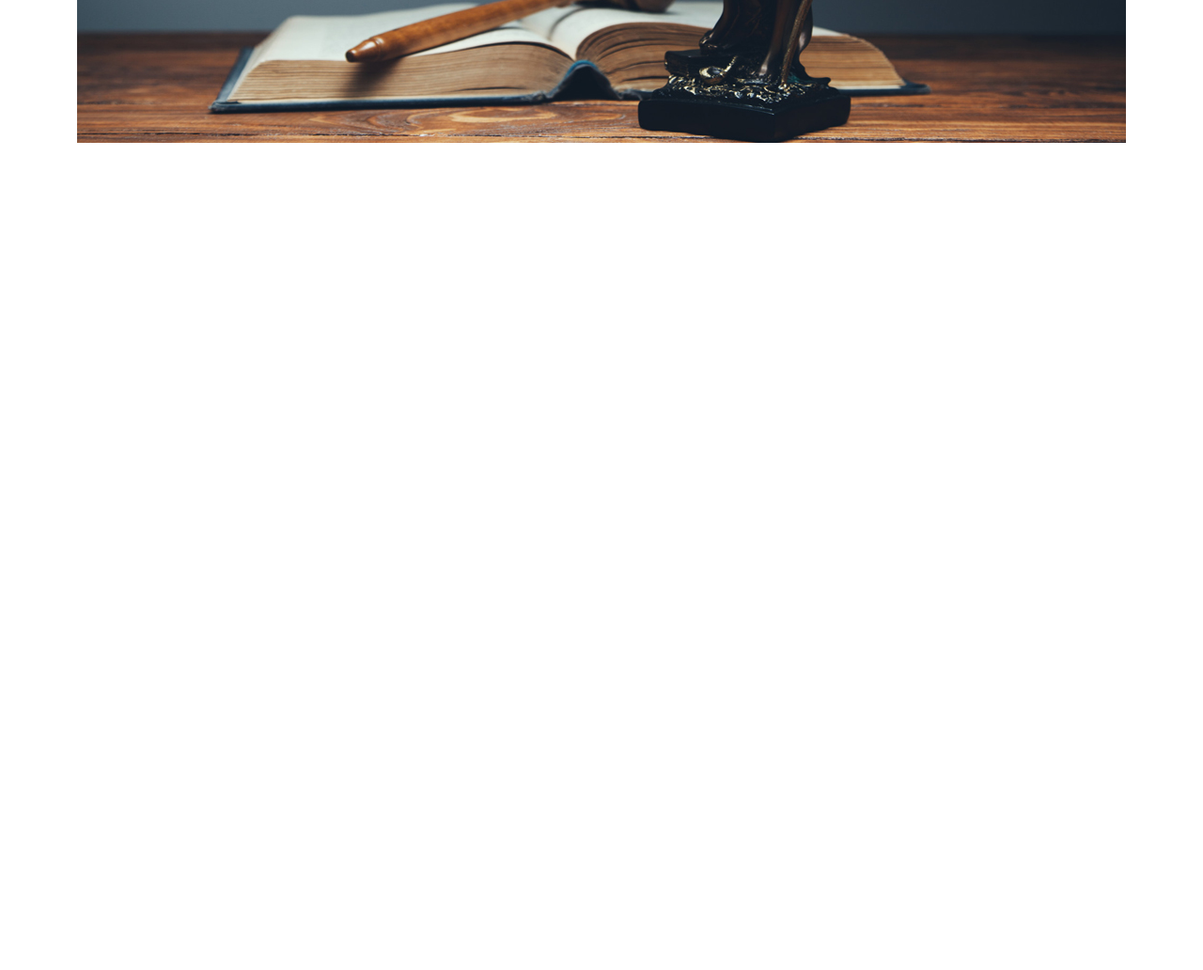
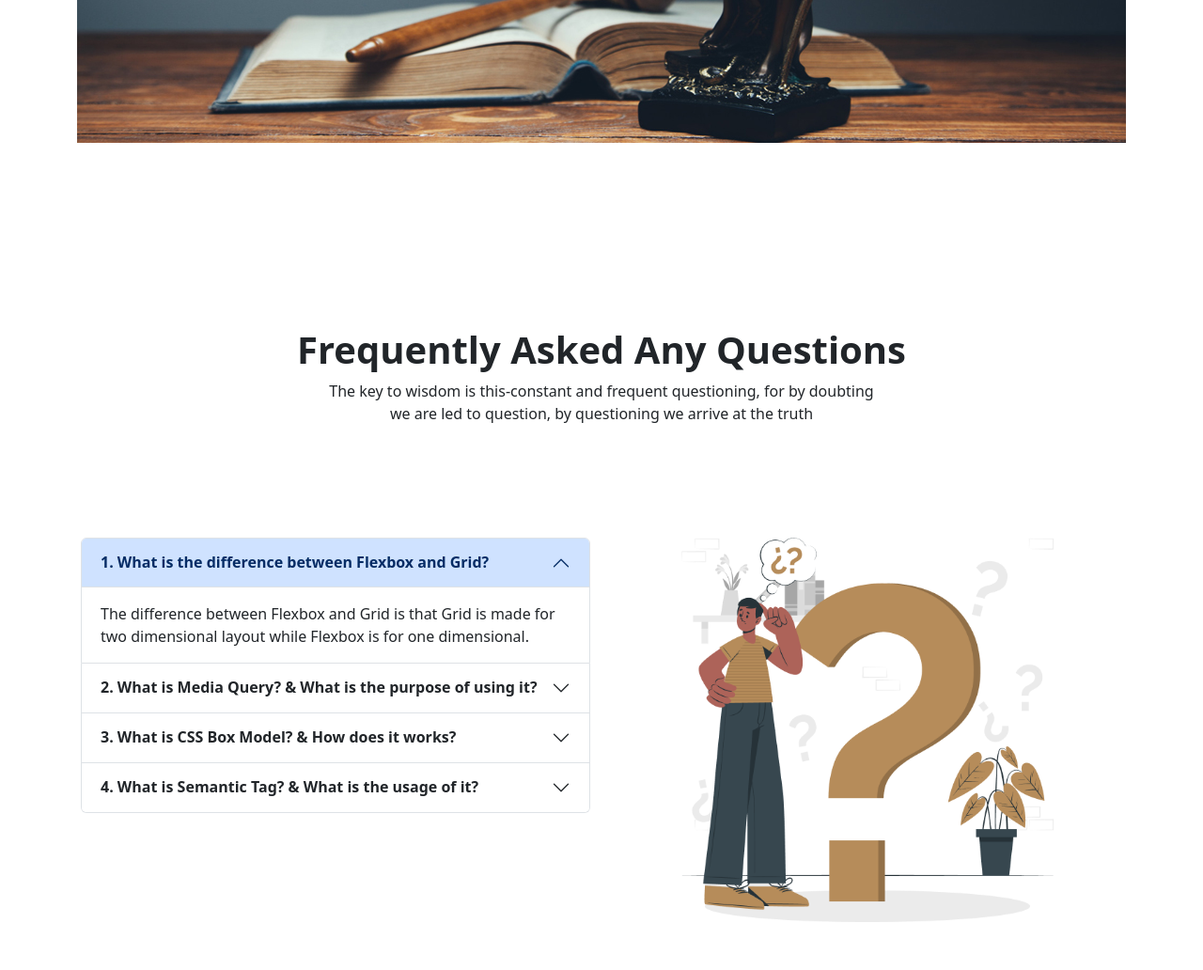
Before and after one commit to mdyasin7636/legal-house, a plain HTML site: page index.html in a window 1280 px wide. Shown: the part 2175-3207 px from the top of the page at 94% size. Before the commit the page ends 2475 px from the top, so only its background shows below. Drawn offline with nearby package versions, Linux system fonts and the light colour scheme.

Commit message:
faq section added

```diff
--- a/index.html
+++ b/index.html
@@ -211,7 +211,8 @@
                 </div>
                 <h4 class="text-white fw-bolder pt-4">Amanda Jepson</h4>
                 <p class="text-white">CEO, Umbrella Corporation</p>
-                <p class="text-white">Absolutely wonderful!! The perfect team to have on your side. They keep you informed  <br> every step of the way and make sure they are available anytime you need them.</p>
+                <p class="text-white">Absolutely wonderful!! The perfect team to have on your side. They keep you
+                  informed <br> every step of the way and make sure they are available anytime you need them.</p>
               </div>
             </div>
             <div class="carousel-item">
@@ -221,7 +222,8 @@
                 </div>
                 <h4 class="text-white fw-bolder pt-4">Walter White</h4>
                 <p class="text-white">Director, Ubisoft Corporation</p>
-                <p class="text-white">They truly care for your best interests. They worked hard and diligently <br> on my case and I'm sure they would for everyone's case</p>
+                <p class="text-white">They truly care for your best interests. They worked hard and diligently <br> on
+                  my case and I'm sure they would for everyone's case</p>
               </div>
             </div>
             <div class="carousel-item">
@@ -231,7 +233,9 @@
                 </div>
                 <h4 class="text-white fw-bolder pt-4">William Anderson</h4>
                 <p class="text-white">Managing Director, Formonix</p>
-                <p class="text-white"> This is the best law firm hands down! Everyone that works at this firm is amazing and very friendly and they <br> take care of business! I would definitely recommend them to anyone I know!</p>
+                <p class="text-white"> This is the best law firm hands down! Everyone that works at this firm is amazing
+                  and very friendly and they <br> take care of business! I would definitely recommend them to anyone I
+                  know!</p>
               </div>
             </div>
           </div>
@@ -248,6 +252,69 @@
         </div>
       </div>
     </section>
+
+    <!-- faq section -->
+    <section class="container py-5 px-3">
+      <h1 class="text-center fw-bolder">Frequently Asked Any Questions</h1>
+      <p class="text-center">The key to wisdom is this-constant and frequent questioning, for by doubting <br> we are led to question, by questioning we arrive at the truth</p>
+      <div class="row row-cols-1 row-cols-md-2 mt-5 py-5 g-4">
+        <div class="col">
+          <div class="accordion" id="accordionExample">
+            <div class="accordion-item">
+              <h2 class="accordion-header" id="headingOne">
+                <button class="accordion-button fw-bolder" type="button" data-bs-toggle="collapse" data-bs-target="#collapseOne" aria-expanded="true" aria-controls="collapseOne">
+                  1. What is the difference between Flexbox and Grid?
+                </button>
+              </h2>
+              <div id="collapseOne" class="accordion-collapse collapse show" aria-labelledby="headingOne" data-bs-parent="#accordionExample">
+                <div class="accordion-body">
+                  The difference between Flexbox and Grid is that Grid is made for two dimensional layout while Flexbox is for one dimensional.
+                </div>
+              </div>
+            </div>
+            <div class="accordion-item">
+              <h2 class="accordion-header" id="headingTwo">
+                <button class="accordion-button collapsed fw-bolder" type="button" data-bs-toggle="collapse" data-bs-target="#collapseTwo" aria-expanded="false" aria-controls="collapseTwo">
+                  2. What is Media Query? & What is the purpose of using it?
+                </button>
+              </h2>
+              <div id="collapseTwo" class="accordion-collapse collapse" aria-labelledby="headingTwo" data-bs-parent="#accordionExample">
+                <div class="accordion-body">
+                  Media query is a CSS technique introduced in CSS3. it makes a webpage adapt its layout to different screen sizes and media types. Media queries are initiated with the @media keyword.
+                </div>
+              </div>
+            </div>
+            <div class="accordion-item">
+              <h2 class="accordion-header" id="headingThree">
+                <button class="accordion-button collapsed fw-bolder" type="button" data-bs-toggle="collapse" data-bs-target="#collapseThree" aria-expanded="false" aria-controls="collapseThree">
+                 3. What is CSS Box Model? & How does it works?
+                </button>
+              </h2>
+              <div id="collapseThree" class="accordion-collapse collapse" aria-labelledby="headingThree" data-bs-parent="#accordionExample">
+                <div class="accordion-body">
+                  The CSS box model is essentially a box that wraps around every HTML element. This box consists of content, padding, a border, and margin. if we add a {p} or {h1} element to a webpage and load it, it initially looks like it's just a text. If we add some CSS colors, we can see a box shape like thing.
+                </div>
+              </div>
+            </div>
+            <div class="accordion-item">
+              <h2 class="accordion-header" id="headingFour">
+                <button class="accordion-button collapsed fw-bolder" type="button" data-bs-toggle="collapse" data-bs-target="#collapseFour" aria-expanded="false" aria-controls="collapseFour">
+                 4. What is Semantic Tag? & What is the usage of it?
+                </button>
+              </h2>
+              <div id="collapseFour" class="accordion-collapse collapse" aria-labelledby="headingFour" data-bs-parent="#accordionExample">
+                <div class="accordion-body">
+                  Semantic tags clearly define the purpose of the HTML element. It also describes the type of content that the element should contain. Writing semantic HTML makes our code easier to understand. Screen readers and browsers can interpret Semantic HTML better, which makes it more accessible.
+                </div>
+              </div>
+            </div>
+          </div>
+        </div>
+        <div class="col text-center">
+          <img class="w-75" src="images/faq.png" alt="">
+        </div>
+      </div>
+    </section>
   </main>
   <footer></footer>
 
```
Also changed, not shown: images/faq.png (renamed from images/framee.png).
